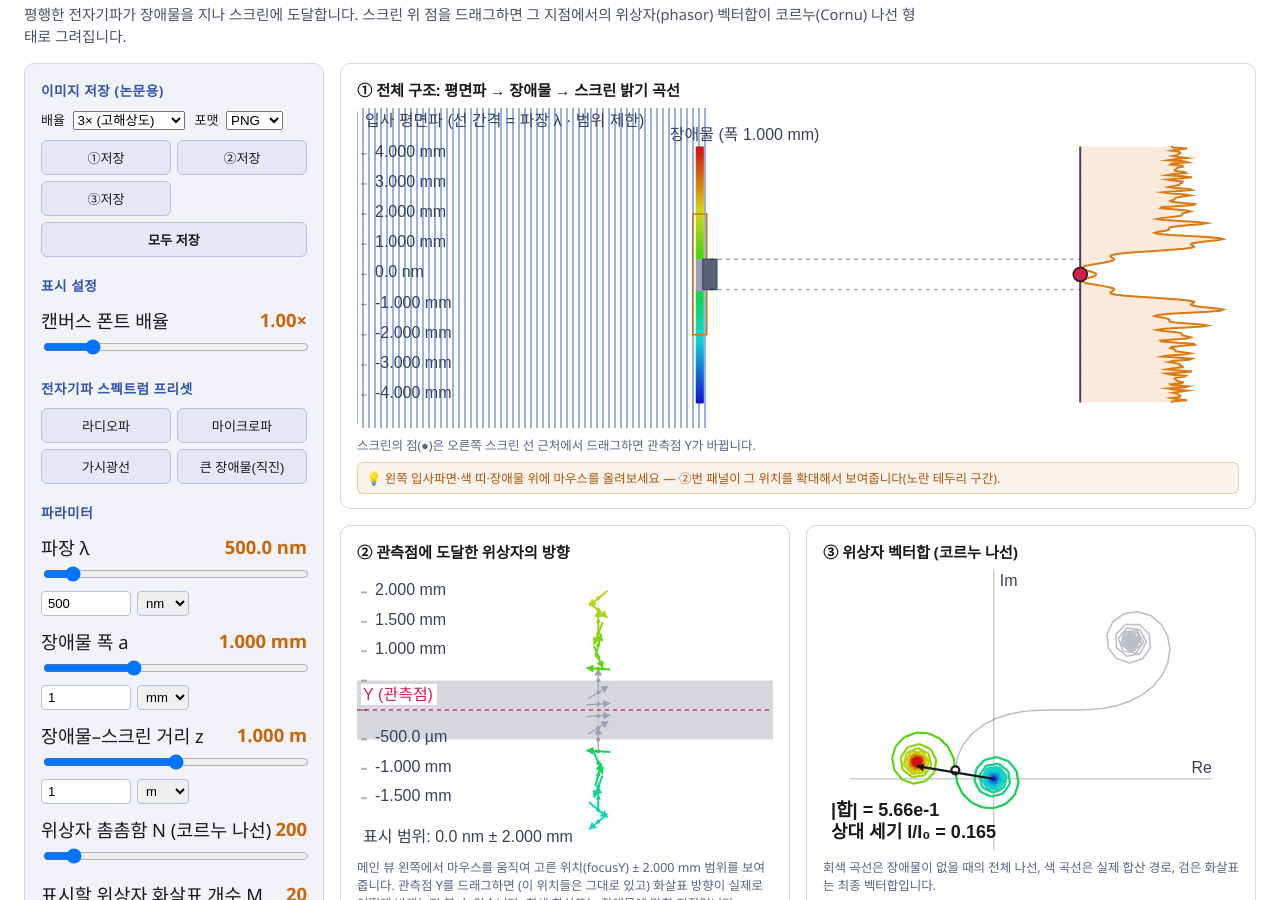
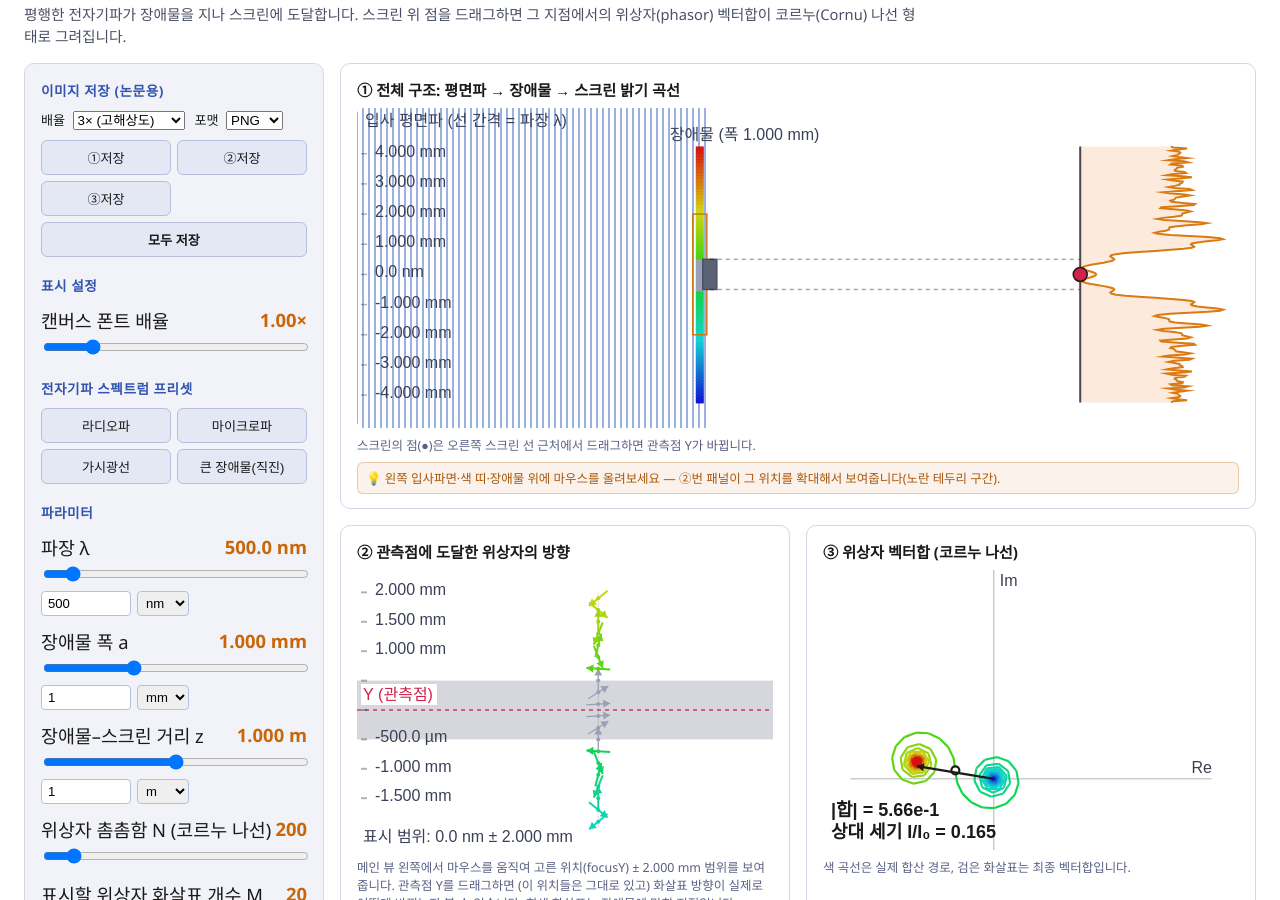
Before and after one commit to juhyeon8/wavescale_diffraction, a website: page huygens/paper.html in a window 1280 px wide. Shown: the part 52-952 px from the top of the page. Drawn offline with Linux system fonts and the light colour scheme.

Commit message:
기능: 논문 캡처용 안내 라벨·회색 기준 나선 추가 삭제 (2차)
paper.js의 입사 평면파 라벨에서 '· 범위 제한' 조건부 문구와 그림③의
회색 기준 코르누 나선을 제거하고, paper.html 안내문에서도 관련 설명을 정리.
script.js는 무변경.

```diff
--- a/huygens/paper.html
+++ b/huygens/paper.html
@@ -183,7 +183,7 @@
       <section class="panel" id="panel-phasor">
         <h3>③ 위상자 벡터합 (코르누 나선)</h3>
         <canvas id="phasorCanvas"></canvas>
-        <p class="panel-note">회색 곡선은 장애물이 없을 때의 전체 나선, 색 곡선은 실제 합산 경로, 검은 화살표는 최종 벡터합입니다.</p>
+        <p class="panel-note">색 곡선은 실제 합산 경로, 검은 화살표는 최종 벡터합입니다.</p>
       </section>
     </div>
   </main>
--- a/huygens/paper.js
+++ b/huygens/paper.js
@@ -364,7 +364,7 @@ function drawMainView(canvas, logicalW, logicalH, wavePhaseValue) {
   ctx.restore();
   ctx.fillStyle = THEME.textDim;
   ctx.font = fontPx(16);
-  const waveLabelText = '입사 평면파 (선 간격 = 파장 λ' + (waveSpacingClamped ? ' · 범위 제한' : '') + ')';
+  const waveLabelText = '입사 평면파 (선 간격 = 파장 λ)';
   const waveLabelMetrics = ctx.measureText(waveLabelText);
   const waveLabelY = waveLabelMetrics.actualBoundingBoxAscent + 4;
   ctx.fillText(waveLabelText, 8, waveLabelY);
@@ -679,16 +679,6 @@ function drawPhasor(canvas, logicalW, logicalH, revealFraction) {
   ctx.font = fontPx(16);
   ctx.fillText('Re', ox2 - 20, oy - 6);
   ctx.fillText('Im', oxv + 6, oyv2 + 16);
-
-  // 기준 나선 (회색)
-  ctx.beginPath();
-  reference.path.forEach((p, i) => {
-    const [px, py] = toPx(p.re, p.im);
-    if (i === 0) ctx.moveTo(px, py); else ctx.lineTo(px, py);
-  });
-  ctx.strokeStyle = THEME.refSpiral;
-  ctx.lineWidth = 1.5;
-  ctx.stroke();
 
   // 실제 경로 (색상, revealFraction 만큼만 그림 - 애니메이션용)
   const path = colored.path;
```
